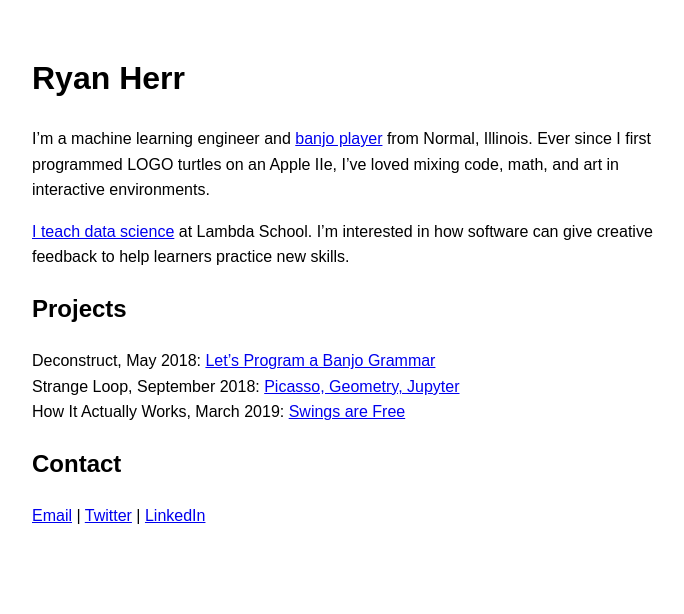
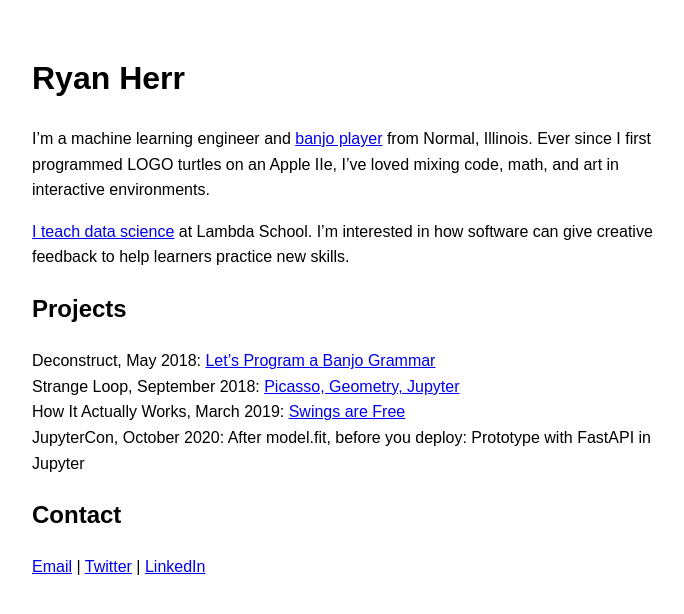
Before and after one commit to rrherr/rrherr.github.io, a Jekyll site: the page built from index.md, in a window 1280 px wide. Shown: the top 614 px of the page, without its empty margins (296-980 px from the left). Built offline with Jekyll 4.4.1, drawn with Linux system fonts in a browser that asks for light colours; our own code applies the rules of GitHub Pages for plain Markdown files.

Commit message:
Update index.md

```diff
--- a/index.md
+++ b/index.md
@@ -8,6 +8,7 @@ I'm a machine learning engineer and [banjo player](https://www.youtube.com/playl
 Deconstruct, May 2018: [Let's Program a Banjo Grammar](https://rrherr.github.io/banjo-grammar/)
 Strange Loop, September 2018: [Picasso, Geometry, Jupyter](https://rrherr.github.io/picasso/)
 How It Actually Works, March 2019: [Swings are Free](https://www.howitactuallyworks.com/archives/swings_are_free.html)
+JupyterCon, October 2020: After model.fit, before you deploy: Prototype with FastAPI in Jupyter
 
 ## Contact
 [Email](mailto:rrherr@gmail.com) \| [Twitter](https://twitter.com/rrherr) \| [LinkedIn](https://www.linkedin.com/in/ryan-herr-b5a8a77/)
```
